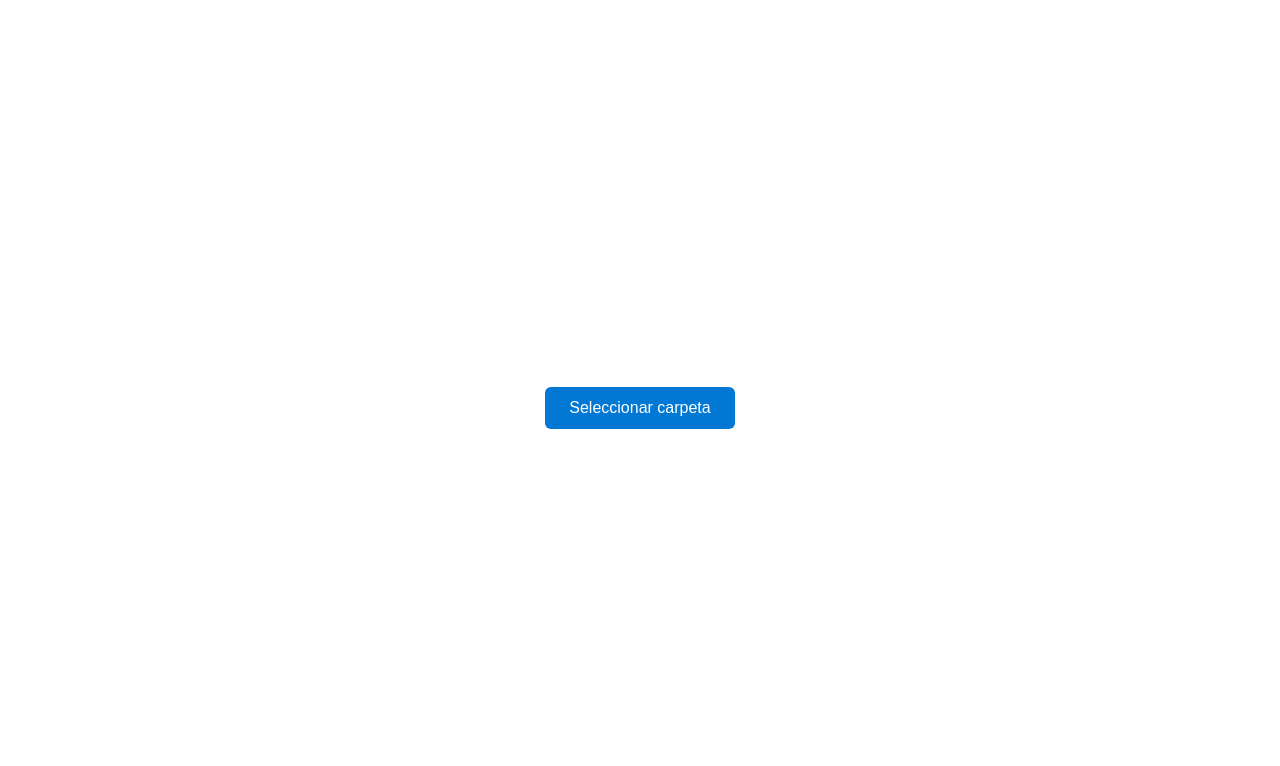
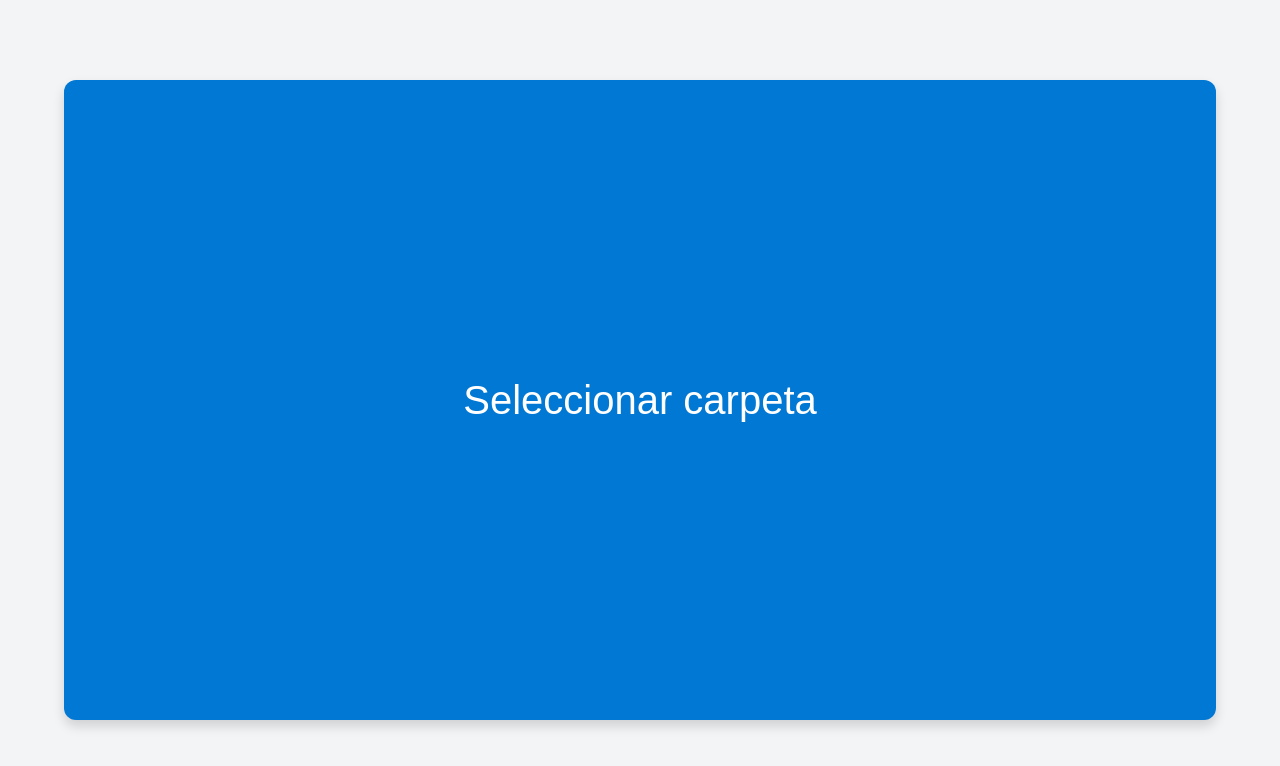
Before and after one commit to DevOpsMickey/firebase_onedrive_picker, a website: page public/index.html in a window 1280 px wide. Drawn offline with Linux system fonts and the light colour scheme.

Commit message:
Subir HTML

```diff
--- a/public/index.html
+++ b/public/index.html
@@ -5,21 +5,36 @@
     <title>OneDrive Folder Picker</title>
     <script type="text/javascript" src="https://js.live.net/v7.2/OneDrive.js"></script>
     <style>
-      body {
+      html, body {
+        height: 100%;
+        margin: 0;
+        font-family: sans-serif;
+        background-color: #f3f4f6;
         display: flex;
+        justify-content: center;
         align-items: center;
-        justify-content: center;
-        height: 100vh;
-        font-family: sans-serif;
       }
       #launch {
-        padding: 12px 24px;
-        font-size: 16px;
+        width: 90vw; /* Ocupa 90% del ancho de la ventana */
+        height: 80vh; /* Ocupa 80% de la altura de la ventana */
+        font-size: 2.5rem;
         background-color: #0078d4;
         color: white;
         border: none;
-        border-radius: 6px;
+        border-radius: 12px;
         cursor: pointer;
+        box-shadow: 0 6px 12px rgba(0,0,0,0.15);
+        transition: background-color 0.3s ease;
+        display: flex;
+        justify-content: center;
+        align-items: center;
+        user-select: none;
+      }
+      #launch:hover {
+        background-color: #005a9e;
+      }
+      #launch:active {
+        background-color: #004080;
       }
     </style>
   </head>
@@ -32,13 +47,12 @@
           clientId: "76c1d462-a573-4508-9b52-127da2119ef7",
           action: "query",
           multiSelect: false,
-		  openInNewWindow: false,
+          viewType: "folders",
+          openInNewWindow: false,
           advanced: {
-            redirectUri: "https://onedrive-picker-demo.web.app", // ✅ válido
+            redirectUri: "https://onedrive-picker-demo.web.app",
             scope: "files.readwrite",
-            folderSelect: true,
-			openInNewWindow: false,
-			filter: "folder"
+            folderSelect: true
           },
           success: function (folder) {
             if (window.flutter_inappwebview) {
```
